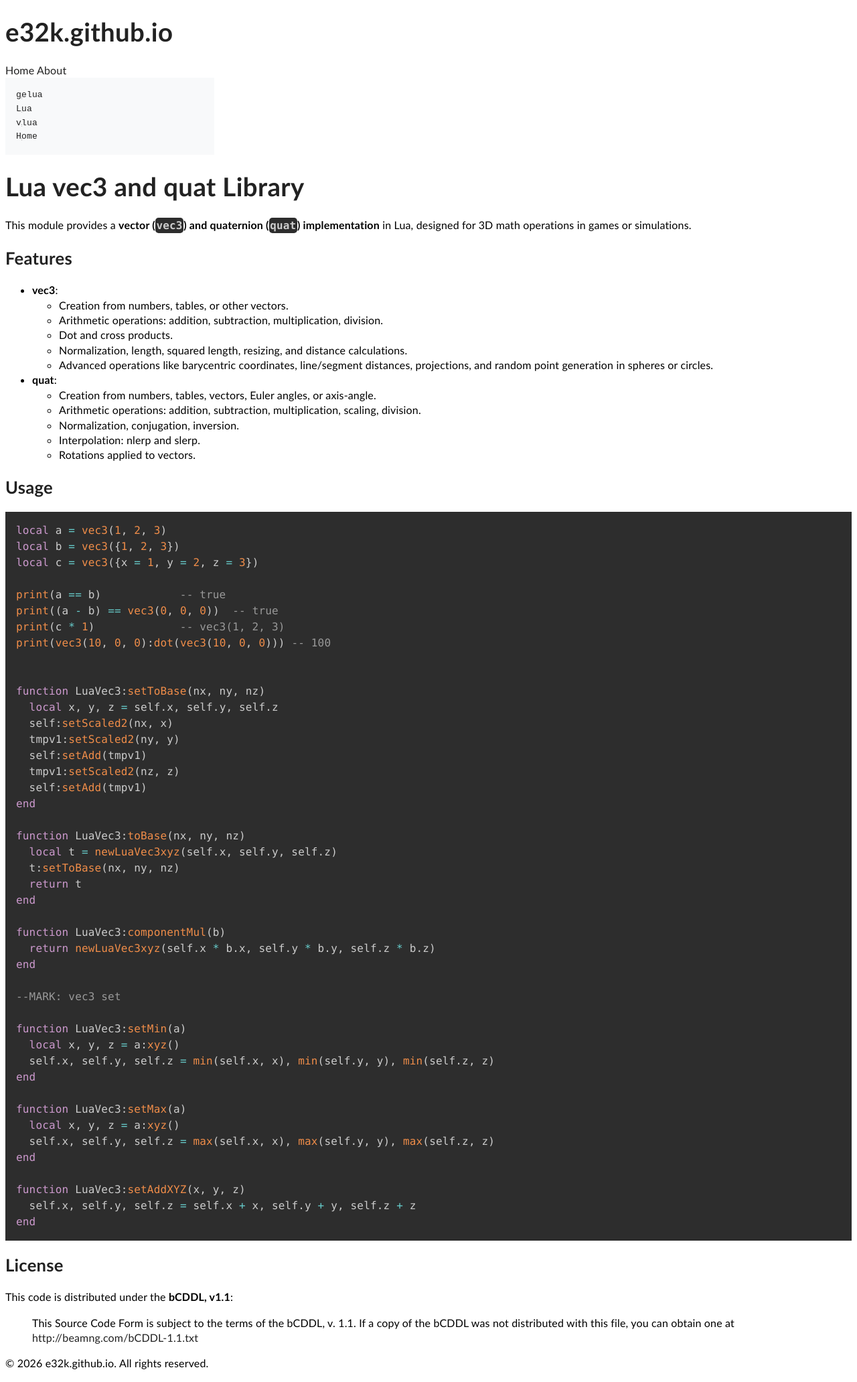
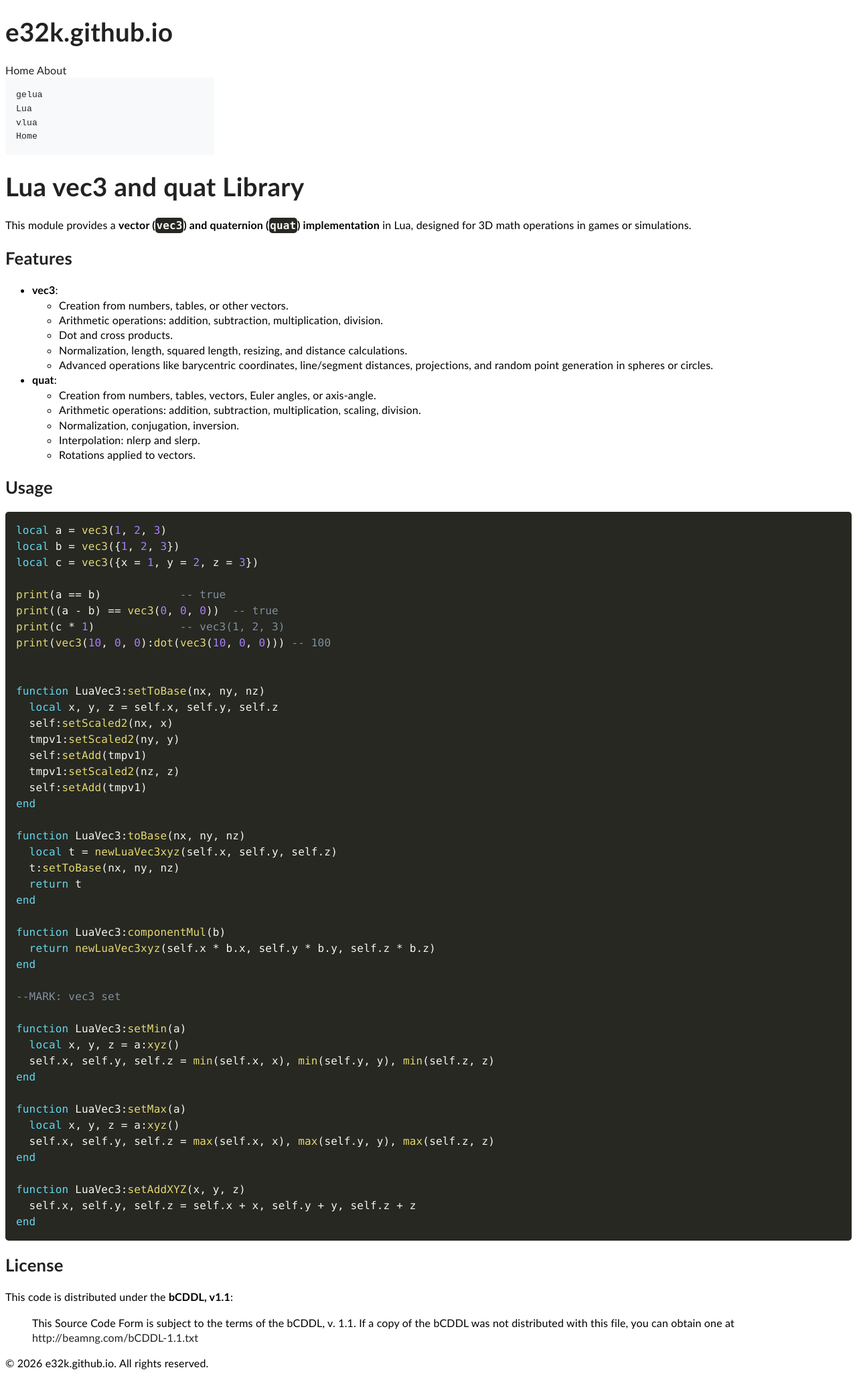
Before and after one commit to E32k/e32k.github.io, a Jekyll site: the page built from beamng/lua/common/mathlib.md, in a window 1280 px wide. Shown: the whole page at 67% size. Built offline with Jekyll 4.4.1, drawn with Linux system fonts in a browser that asks for light colours; our own code applies the rules of GitHub Pages for plain Markdown files.

Commit message:
Update prism.css

```diff
--- a/assets/prism.css
+++ b/assets/prism.css
@@ -1,3 +1,3 @@
 /* PrismJS 1.30.0
-https://prismjs.com/download#themes=prism-tomorrow */
-code[class*=language-],pre[class*=language-]{color:#ccc;background:0 0;font-family:Consolas,Monaco,'Andale Mono','Ubuntu Mono',monospace;font-size:1em;text-align:left;white-space:pre;word-spacing:normal;word-break:normal;word-wrap:normal;line-height:1.5;-moz-tab-size:4;-o-tab-size:4;tab-size:4;-webkit-hyphens:none;-moz-hyphens:none;-ms-hyphens:none;hyphens:none}pre[class*=language-]{padding:1em;margin:.5em 0;overflow:auto}:not(pre)>code[class*=language-],pre[class*=language-]{background:#2d2d2d}:not(pre)>code[class*=language-]{padding:.1em;border-radius:.3em;white-space:normal}.token.block-comment,.token.cdata,.token.comment,.token.doctype,.token.prolog{color:#999}.token.punctuation{color:#ccc}.token.attr-name,.token.deleted,.token.namespace,.token.tag{color:#e2777a}.token.function-name{color:#6196cc}.token.boolean,.token.function,.token.number{color:#f08d49}.token.class-name,.token.constant,.token.property,.token.symbol{color:#f8c555}.token.atrule,.token.builtin,.token.important,.token.keyword,.token.selector{color:#cc99cd}.token.attr-value,.token.char,.token.regex,.token.string,.token.variable{color:#7ec699}.token.entity,.token.operator,.token.url{color:#67cdcc}.token.bold,.token.important{font-weight:700}.token.italic{font-style:italic}.token.entity{cursor:help}.token.inserted{color:green}
+https://prismjs.com/download#themes=prism-okaidia&languages=lua */
+code[class*=language-],pre[class*=language-]{color:#f8f8f2;background:0 0;text-shadow:0 1px rgba(0,0,0,.3);font-family:Consolas,Monaco,'Andale Mono','Ubuntu Mono',monospace;font-size:1em;text-align:left;white-space:pre;word-spacing:normal;word-break:normal;word-wrap:normal;line-height:1.5;-moz-tab-size:4;-o-tab-size:4;tab-size:4;-webkit-hyphens:none;-moz-hyphens:none;-ms-hyphens:none;hyphens:none}pre[class*=language-]{padding:1em;margin:.5em 0;overflow:auto;border-radius:.3em}:not(pre)>code[class*=language-],pre[class*=language-]{background:#272822}:not(pre)>code[class*=language-]{padding:.1em;border-radius:.3em;white-space:normal}.token.cdata,.token.comment,.token.doctype,.token.prolog{color:#8292a2}.token.punctuation{color:#f8f8f2}.token.namespace{opacity:.7}.token.constant,.token.deleted,.token.property,.token.symbol,.token.tag{color:#f92672}.token.boolean,.token.number{color:#ae81ff}.token.attr-name,.token.builtin,.token.char,.token.inserted,.token.selector,.token.string{color:#a6e22e}.language-css .token.string,.style .token.string,.token.entity,.token.operator,.token.url,.token.variable{color:#f8f8f2}.token.atrule,.token.attr-value,.token.class-name,.token.function{color:#e6db74}.token.keyword{color:#66d9ef}.token.important,.token.regex{color:#fd971f}.token.bold,.token.important{font-weight:700}.token.italic{font-style:italic}.token.entity{cursor:help}
```
